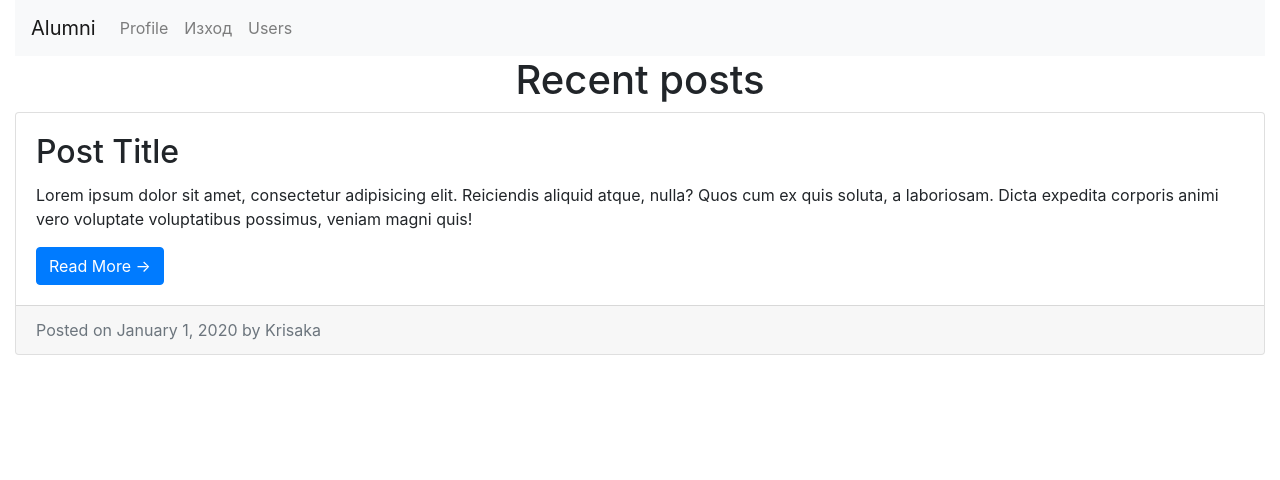
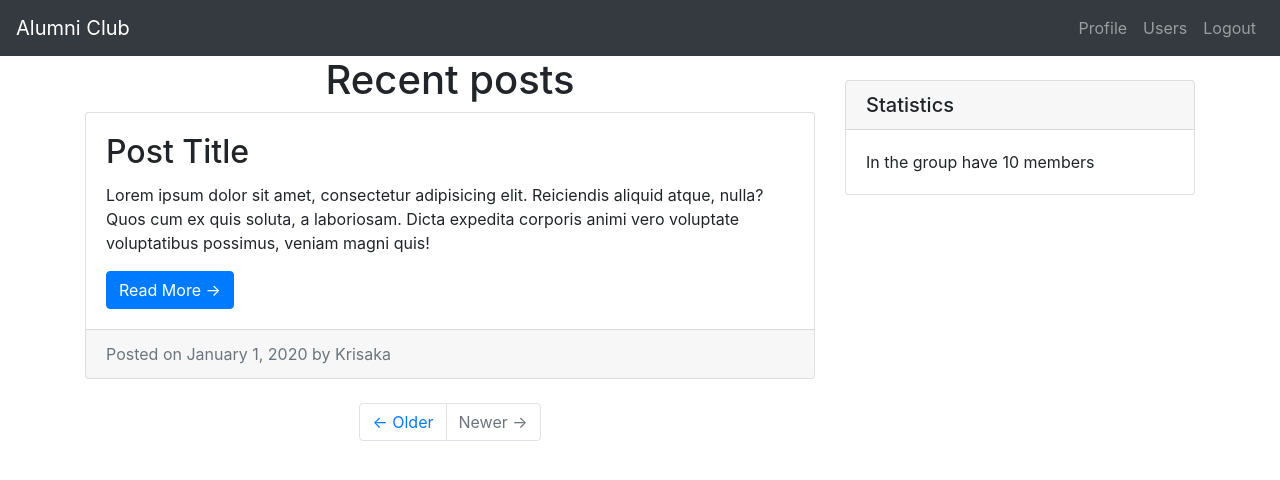
Before and after one commit to akyoseva/Alumni-club, a PHP site: page /index.php in a window 1280 px wide. Shown: the top 480 px of the page. Run offline with PHP 8.4, Linux system fonts and the light colour scheme; a user stored in the database is signed in.

Commit message:
Create home page

```diff
--- a/includes/header.php
+++ b/includes/header.php
@@ -15,15 +15,26 @@ include 'includes/db.php';
 </head>
 
 <body>
-  <div class="container-fluid">
-    <nav class="navbar navbar-expand-lg navbar-light bg-light">
-      <a class="navbar-brand" href="index.php">Alumni</a>
+    <nav class="navbar navbar-expand-lg navbar-dark bg-dark">
+      <a class="navbar-brand" href="index.php">Alumni Club</a>
       <button class="navbar-toggler" type="button" data-toggle="collapse" data-target="#navbarSupportedContent" aria-controls="navbarSupportedContent" aria-expanded="false" aria-label="Toggle navigation">
         <span class="navbar-toggler-icon"></span>
       </button>
 
-      <div class="collapse navbar-collapse" id="navbarSupportedContent">
-        <ul class="navbar-nav mr-auto">
+      <div class="collapse navbar-collapse" id="navbarResponsive">
+        <ul class="navbar-nav ml-auto">
+
+
+        <?php if (isset($_SESSION["username"])) { ?>
+            <li class="nav-item">
+              <a class="nav-link" href="profile.php">Profile</a>
+            </li>
+
+          <?php } ?>
+
+          <li class="nav-item">
+            <a class="nav-link" href="users.php">Users</a>
+          </li>
 
           <?php if (!isset($_SESSION["username"])) { ?>
 
@@ -32,25 +43,15 @@ include 'includes/db.php';
             </li>
 
           <?php } ?>
+
           <?php if (isset($_SESSION["username"])) { ?>
             <li class="nav-item">
-              <a class="nav-link" href="profile.php">Profile</a>
-            </li>
-
-          <?php } ?>
-          <?php if (isset($_SESSION["username"])) { ?>
-            <li class="nav-item">
-              <a class="nav-link" href="logout.php">Изход</a>
+              <a class="nav-link" href="logout.php">Logout</a>
             </li>
 
           <?php } ?>
 
-          <li class="nav-item">
-            <a class="nav-link" href="users.php">Users</a>
-          </li>
-
         </ul>
-
-      </div>
     </nav>
-    <?php
+</body>
+<?php
--- a/index.php
+++ b/index.php
@@ -10,6 +10,14 @@ include 'includes/header.php';
     <link href="css/blog-home.css" rel="stylesheet">
 </head>
 
+<body>
+<!-- Page Content -->
+<div class="container">
+
+    <div class="row">
+
+        <!-- Blog Entries Column -->
+        <div class="col-md-8">
             <div class="row">
                 <div class="col-12">
                     <h1 class="text-center">Recent posts</h1>
@@ -27,5 +35,32 @@ include 'includes/header.php';
                     </div>
                 </div>
             </div>
+            <!-- Pagination -->
+            <ul class="pagination justify-content-center mb-4">
+                <li class="page-item">
+                    <a class="page-link" href="#">&larr; Older</a>
+                </li>
+                <li class="page-item disabled">
+                    <a class="page-link" href="#">Newer &rarr;</a>
+                </li>
+            </ul>
+        </div>
+
+        <div class="col-md-4">
+            <!-- Statistics -->
+            <div class="card my-4">
+                <h5 class="card-header">Statistics</h5>
+                <div class="card-body">
+                    <div>
+                        In the group have 10 members
+                    </div>
+                </div>
+            </div>
+
+        </div>
+
+    </div>
+</div>
+</body>
 <?php
 include 'includes/footer.php';
```
Lines whose indentation alone changed are shown as unchanged.
